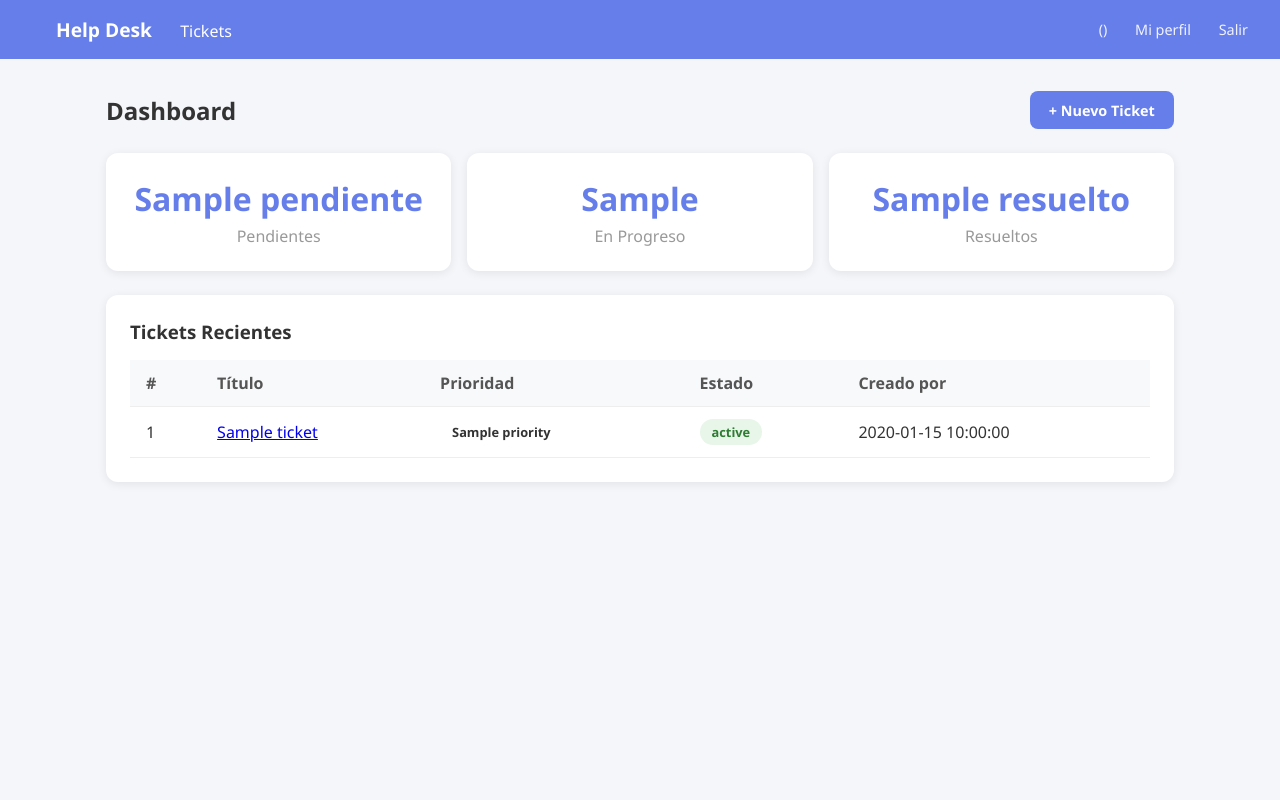
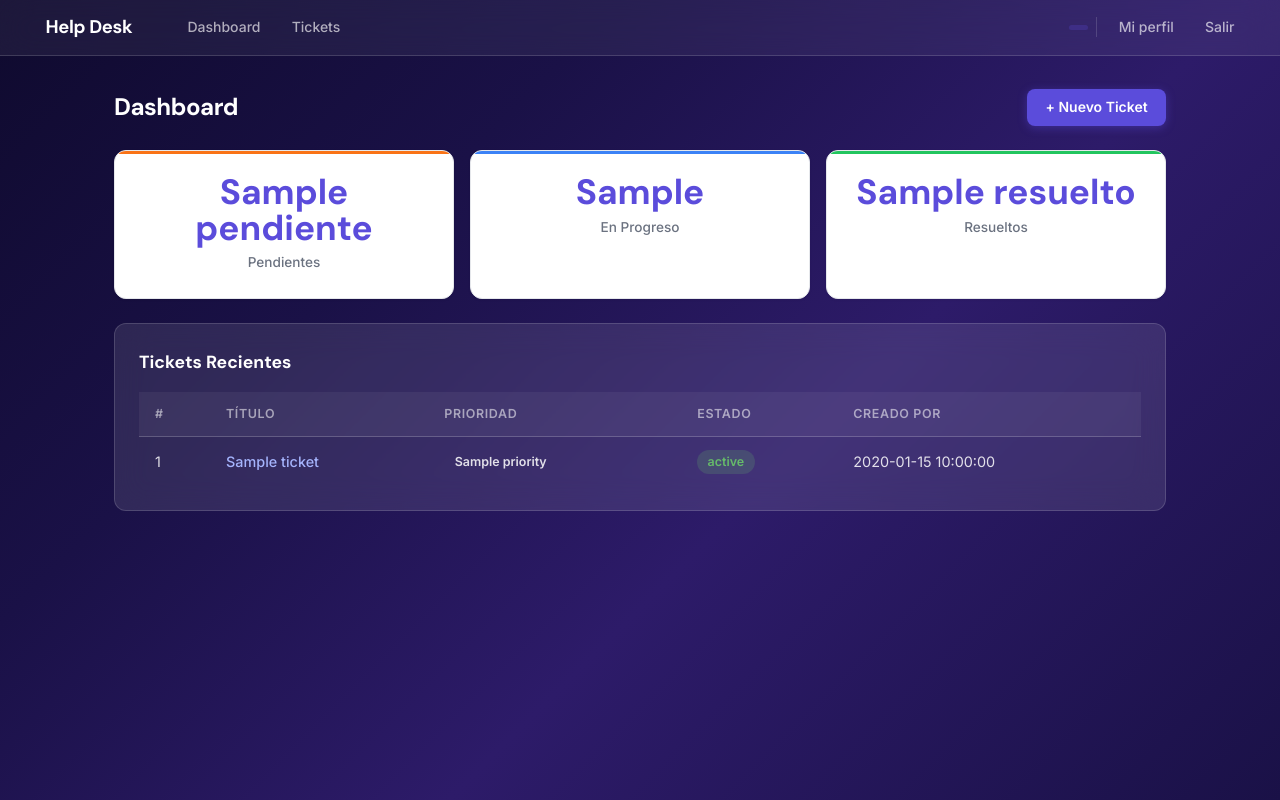
Before and after one commit to dev-kevinl95/helpdesk-php, a PHP site: template app/Views/dashboard/index.php in a window 1280 px wide. Run offline with PHP 8.4, Linux system fonts and the light colour scheme; the template is opened without the code that fills it: most values are stand-ins (such as "Sample title", 1, 10 or a date in 2020); data that the repository does not hold is empty; some libraries are stand-ins or nearby versions.

Commit message:
style: replace inline CSS with external stylesheet, add Google Fonts and nav active states

```diff
--- a/app/Views/layouts/header.php
+++ b/app/Views/layouts/header.php
@@ -5,125 +5,27 @@
     <meta charset="UTF-8">
     <meta name="viewport" content="width=device-width, initial-scale=1.0">
     <title><?= $pageTitle ?? 'Help Desk' ?></title>
-    <style>
-        * { margin: 0; padding: 0; box-sizing: border-box; }
-        body {
-            font-family: 'Segoe UI', Tahoma, Geneva, Verdana, sans-serif;
-            background: #f5f6fa;
-            color: #333;
-        }
-        nav {
-            background: #667eea;
-            color: white;
-            padding: 1rem 2rem;
-            display: flex;
-            justify-content: space-between;
-            align-items: center;
-        }
-        nav a {
-            color: white;
-            text-decoration: none;
-            margin-left: 1.5rem;
-            font-weight: 500;
-        }
-        nav a:hover { text-decoration: underline; }
-        nav .brand { font-size: 1.2rem; font-weight: 700; }
-        nav .user-info { font-size: 0.9rem; opacity: 0.9; }
-        .container { max-width: 1100px; margin: 2rem auto; padding: 0 1rem; }
-        .page-header {
-            display: flex;
-            justify-content: space-between;
-            align-items: center;
-            margin-bottom: 1.5rem;
-        }
-        .page-header h2 { color: #333; }
-        .btn {
-            display: inline-block;
-            padding: 0.6rem 1.2rem;
-            border-radius: 8px;
-            text-decoration: none;
-            font-weight: 600;
-            font-size: 0.9rem;
-            border: none;
-            cursor: pointer;
-        }
-        .btn-primary { background: #667eea; color: white; }
-        .btn-primary:hover { background: #5a6fd6; }
-        .btn-success { background: #2e7d32; color: white; }
-        .btn-success:hover { background: #256427; }
-        .card {
-            background: white;
-            border-radius: 12px;
-            box-shadow: 0 2px 10px rgba(0, 0, 0, 0.08);
-            padding: 1.5rem;
-            margin-bottom: 1rem;
-        }
-        table {
-            width: 100%;
-            border-collapse: collapse;
-        }
-        th, td {
-            padding: 0.75rem 1rem;
-            text-align: left;
-            border-bottom: 1px solid #eee;
-        }
-        th { background: #f8f9fa; font-weight: 600; color: #555; }
-        tr:hover { background: #f8f9fa; }
-        .badge {
-            display: inline-block;
-            padding: 0.25rem 0.75rem;
-            border-radius: 20px;
-            font-size: 0.8rem;
-            font-weight: 600;
-        }
-        .badge-pendiente { background: #fff3e0; color: #e65100; }
-        .badge-progreso { background: #e3f2fd; color: #1565c0; }
-        .badge-resuelto { background: #e8f5e9; color: #2e7d32; }
-        .badge-alta { background: #ffebee; color: #c62828; }
-        .badge-media { background: #fff3e0; color: #e65100; }
-        .badge-baja { background: #e8f5e9; color: #2e7d32; }
-        .success-msg {
-            background: #e8f5e9;
-            color: #2e7d32;
-            padding: 0.75rem 1rem;
-            border-radius: 8px;
-            margin-bottom: 1rem;
-        }
-        .error-msg {
-            background: #ffebee;
-            color: #c62828;
-            padding: 0.75rem 1rem;
-            border-radius: 8px;
-            margin-bottom: 1rem;
-        }
-        .stats {
-            display: grid;
-            grid-template-columns: repeat(3, 1fr);
-            gap: 1rem;
-            margin-bottom: 1.5rem;
-        }
-        .stat-card {
-            background: white;
-            border-radius: 12px;
-            padding: 1.5rem;
-            text-align: center;
-            box-shadow: 0 2px 10px rgba(0, 0, 0, 0.08);
-        }
-        .stat-card .number { font-size: 2rem; font-weight: 700; color: #667eea; }
-        .stat-card .label { color: #999; margin-top: 0.3rem; }
-    </style>
+    <link rel="preconnect" href="https://fonts.googleapis.com">
+    <link rel="preconnect" href="https://fonts.gstatic.com" crossorigin>
+    <link href="https://fonts.googleapis.com/css2?family=DM+Sans:wght@500;700&family=Inter:wght@400;500;600;700&display=swap" rel="stylesheet">
+    <link rel="stylesheet" href="/css/style.css">
 </head>
 <body>
     <nav>
-        <div>
+        <div class="nav-left">
             <a href="/dashboard" class="brand">Help Desk</a>
-            <a href="/tickets">Tickets</a>
+            <a href="/dashboard" class="<?= $_SERVER['REQUEST_URI'] === '/dashboard' ? 'active' : '' ?>">Dashboard</a>
+            <a href="/tickets" class="<?= str_starts_with($_SERVER['REQUEST_URI'], '/tickets') ? 'active' : '' ?>">Tickets</a>
             <?php if ($currentUser['role'] === 'Admin'): ?>
-                <a href="/admin/users">Usuarios</a>
+                <a href="/admin/users" class="<?= str_starts_with($_SERVER['REQUEST_URI'], '/admin') ? 'active' : '' ?>">Usuarios</a>
             <?php endif; ?>
         </div>
-        <div class="user-info">
-            <?= htmlspecialchars($currentUser['name']) ?> (<?= $currentUser['role'] ?>)
+        <div class="nav-right">
+            <div class="user-info">
+                <span class="user-name"><?= htmlspecialchars($currentUser['name']) ?></span>
+                <span class="user-role"><?= $currentUser['role'] ?></span>
+            </div>
+            <div class="separator"></div>
             <a href="/profile">Mi perfil</a>
             <a href="/logout">Salir</a>
         </div>
```
